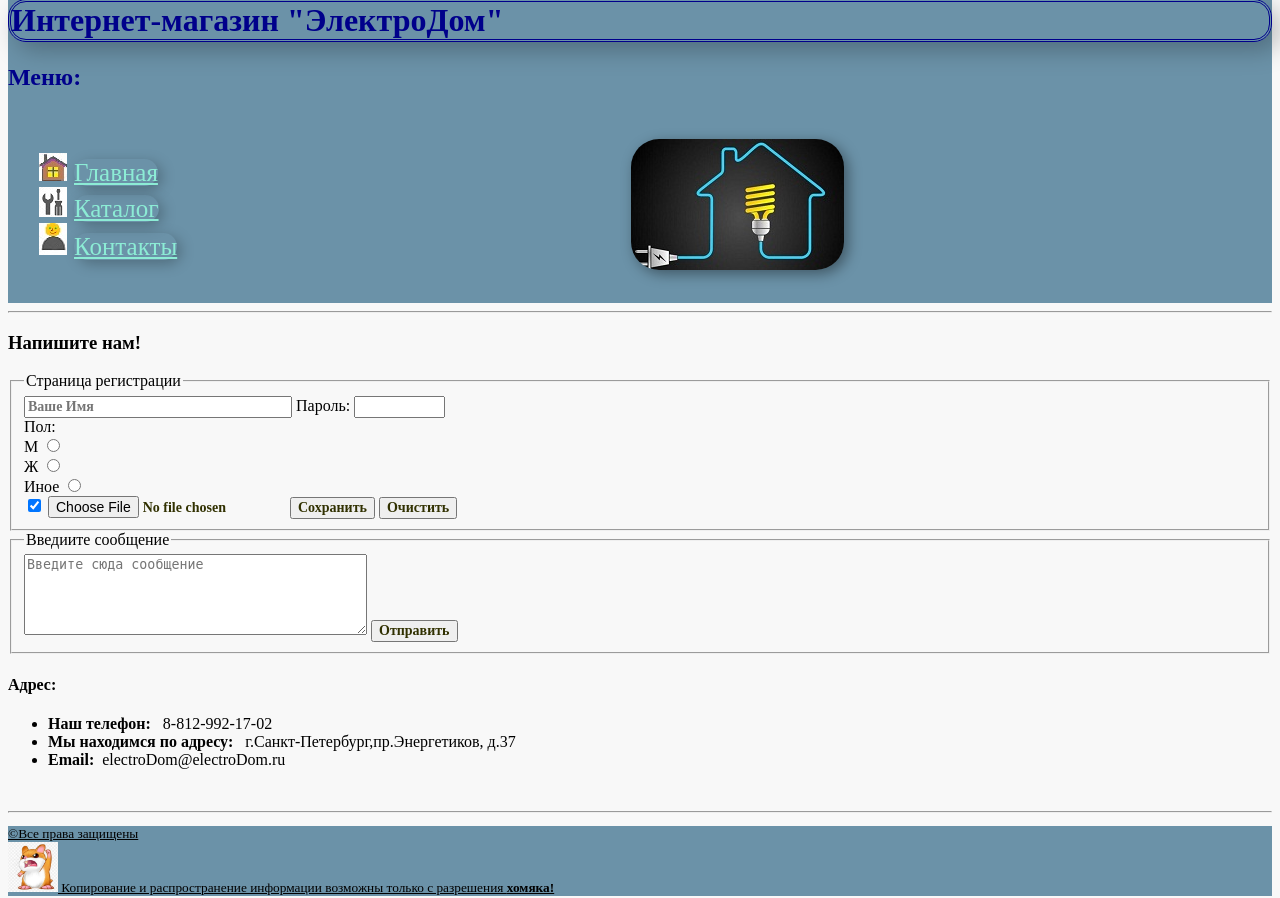
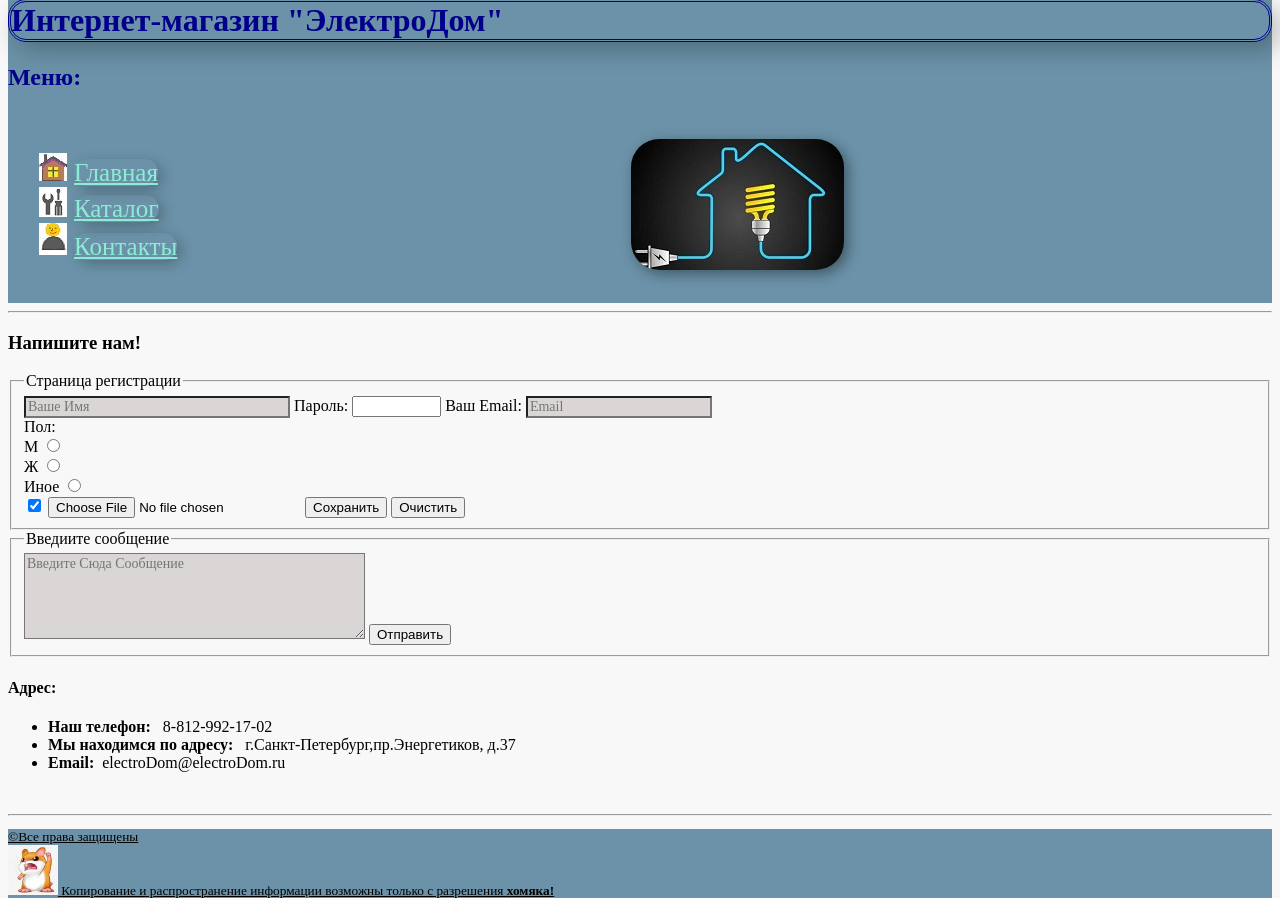
Before and after one commit to alexey1978malyshev/webShop, a PHP site: page /Eshop/contacts.html in a window 1280 px wide. Shown: the part 22-920 px from the top of the page. Run offline with PHP 8.4, Linux system fonts and the light colour scheme.

Commit message:
дз до п.4,7

```diff
--- a/Eshop/cable_NYM_3х1,5.html
+++ b/Eshop/cable_NYM_3х1,5.html
@@ -32,7 +32,7 @@
 <h2 class="describeTitles">Описание товара:</h2>
 <p class="image"><a href="../img/nym3х1,5.jpeg" target="_blank"><img src="../img/nym3х1,5.jpeg" width="350" height="" alt="кабель NYM 3*1.5" title="кабель NYM 3*1.5"></a></p>
 
-<p class="shortDescribeText"> <b>Силовой кабеь NYM</b> представляет собой кабельное изделие, которое широко используется в стационарных <br>
+<p class="shortDescribeText"> <b>Силовой кабель NYM</b> представляет собой кабельное изделие, которое широко используется в стационарных <br>
   электросиловых, а также осветительных промышленных и бытовых сетях с напряжением до 0,66 кВ на частотах 50 Гц.<br>
 <h2 class="describeTitles">Характеристики товара:</h2>
 
--- a/Eshop/contacts.html
+++ b/Eshop/contacts.html
@@ -31,12 +31,14 @@
 <body>
 <hr>
 <h3>Напишите нам!</h3>
-<form action="../index.html">
+<form action="../index.html" >
   <fieldset>
     <legend>Страница регистрации</legend>
     <input type="text" size="30" placeholder="Ваше Имя">
     <lable>Пароль:</lable>
-    <input type="password" size="8"><br>
+    <input type="password" size="8">
+    <label for="email"> Ваш Email:</label>
+    <input type="email" class="emailstyle" placeholder="Email"><br>
     <lable>Пол:</lable><br>
     <lable>М</lable>
     <input type="radio" name="radio"><br>
--- a/Eshop/styles/styles_1.css
+++ b/Eshop/styles/styles_1.css
@@ -9,12 +9,20 @@ body{
 }
 h1,h2{color: #00008b;
 }
-input{
-    color: #313101;
+input[type="text"],[type="email"]{
+    background-color: #dad6d6;
+    color: #161601;
     font-size: 14px;
     font-family: "Times New Roman";
-    font-weight: 600;
-}
+    text-transform: capitalize;
+    }
+    textarea{background-color: #dad6d6;
+        color: #161601;
+        font-size: 14px;
+        font-family: "Times New Roman";
+        text-transform: capitalize;}
+
+
 a:hover{
     color: #02312d;
 }
@@ -68,7 +76,11 @@ h1{font-family: "Malgun Gothic";
     font-size: 14px;
     font-style: italic;
     line-height: 16px;
-}
+    }
+.shortDescribeText::first-letter, .describeText::first-letter,.productFeatures::first-letter{
+    color: #0eddf8;
+    font-size: 28px;
+    }
 .describeText{
     color: #484343;
     font-size: 16px;
@@ -86,7 +98,19 @@ h1{font-family: "Malgun Gothic";
     border: 3px double  #00a8e1;
 
 }
+.emailstyle:focus{
+    background-color: #8cecd5;
+    color: #313101;
+    font-size: 14px;
+    font-family: "Times New Roman";
+    font-weight: 600;
+}
+.shortDescribeText ::first-letter{
+    font-family: "Times New Roman", Times, serif;
+    font-size: 24;
+    color: red;
 
+}
 
 
 footer{
```
